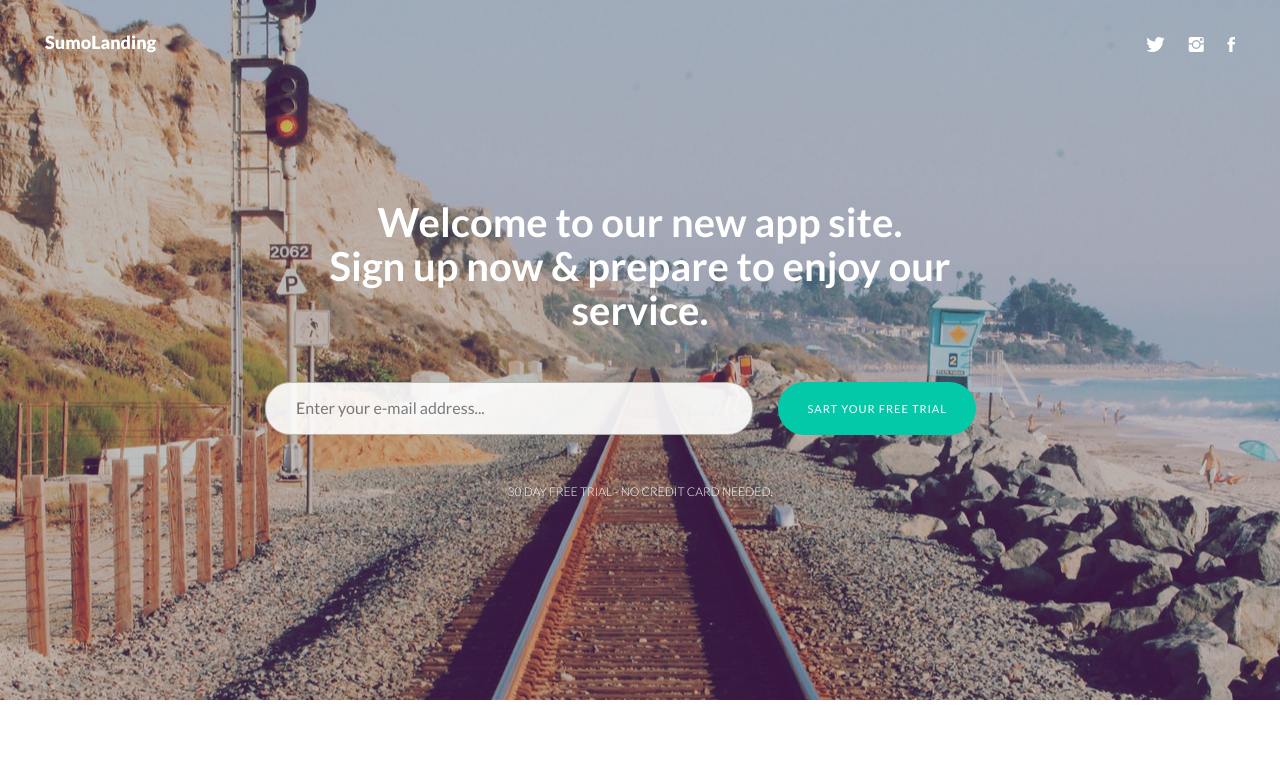
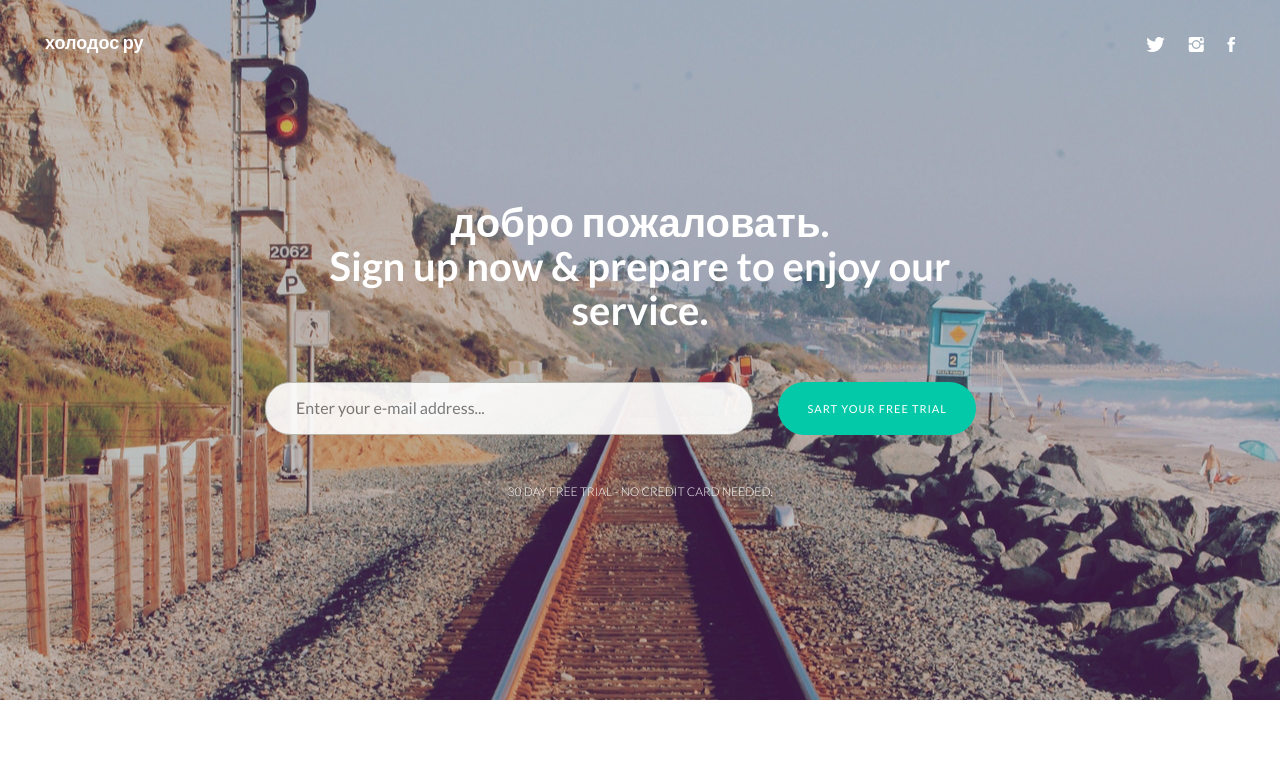
Before and after one commit to tooumerss/6767, a plain HTML site: page index.html in a window 1280 px wide. Shown: the top 777 px of the page. Drawn offline with Linux system fonts and the light colour scheme; a script that the page names is missing; files whose address does not match are found by name.

Commit message:
Update index.html

```diff
--- a/index.html
+++ b/index.html
@@ -2,7 +2,7 @@
 <html lang="en">
 <head>
   <meta charset="utf-8">
-  <title>Sumolanding Bootstrap Landing Template</title>
+  <title>Холодос</title>
   <meta content="width=device-width, initial-scale=1.0" name="viewport">
   <meta content="" name="keywords">
   <meta content="" name="description">
@@ -34,7 +34,7 @@
 <body>
 
   <div id="h">
-    <div class="logo">SumoLanding</div>
+    <div class="logo">холодос ру</div>
     <div class="social hidden-xs">
       <a href="#"><i class="ion-social-twitter"></i></a>
       <a href="#"><i class="ion-social-instagram"></i></a>
@@ -43,7 +43,7 @@
     <div class="container">
       <div class="row">
         <div class="col-md-8 col-md-offset-2 centered">
-          <h1>Welcome to our new app site.<br/>Sign up now & prepare to enjoy our service.</h1>
+          <h1>добро пожаловать.<br/>Sign up now & prepare to enjoy our service.</h1>
           <div class="mtb">
             <form role="form" action="register.php" method="post" enctype="plain">
               <input type="email" name="email" class="subscribe-input" placeholder="Enter your e-mail address..." required>
```
